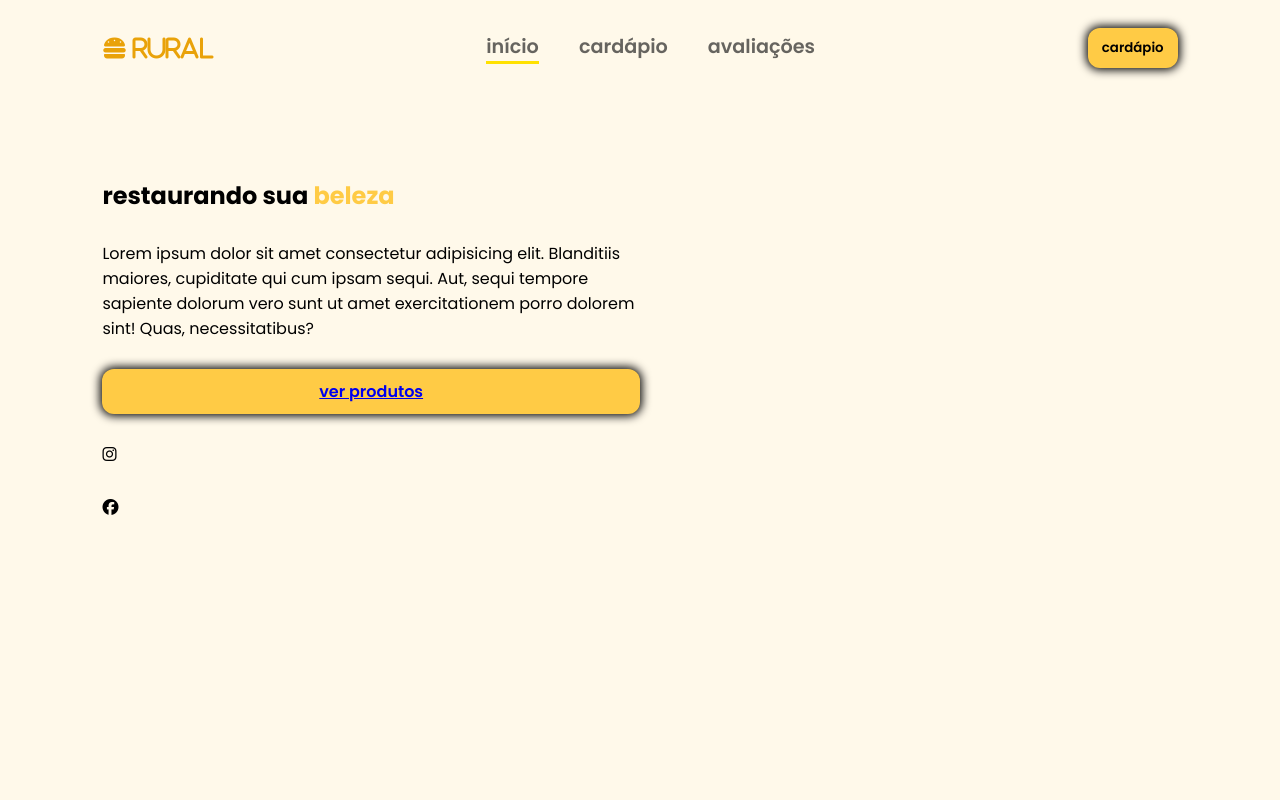
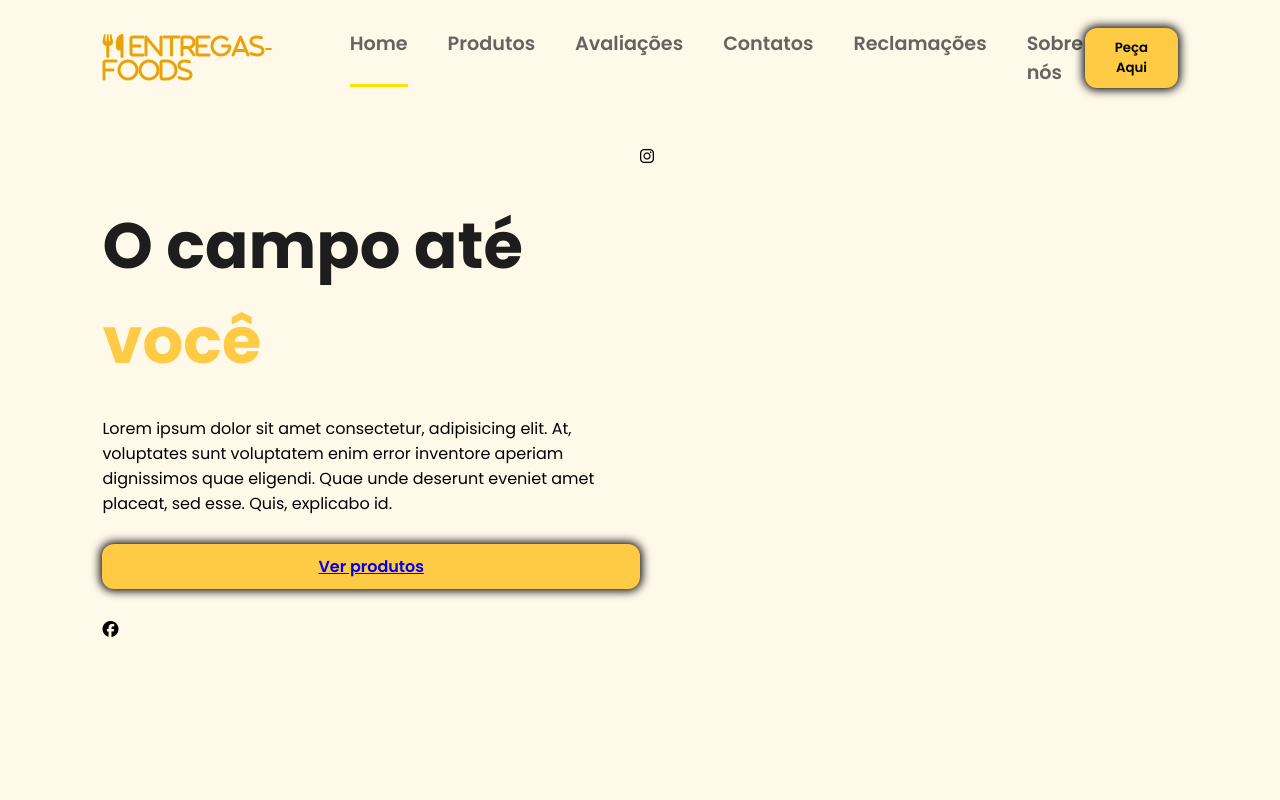
Before and after one commit to bivalerio123/projeto-agrinho, a plain HTML site: page index.html in a window 1280 px wide. Drawn offline with nearby package versions, Linux system fonts and the light colour scheme.

Commit message:
Add files via upload

```diff
--- a/index.html
+++ b/index.html
@@ -8,55 +8,60 @@
     <link rel="stylesheet" href="src/css/style.css">
     <link rel="stylesheet" href="src/css/header.css">
     <link rel="stylesheet" href="src/css/home.css">
-    <title>Document</title>
+    <title>Maravilha</title>
 </head>
 <body>
     <header class="cabecalho">
         <nav class="navbar">
-            <i class="fa-solid fa-burger" id="navlogo"> rural</i>
-
+            <i class="fa-solid fa-utensils" id="navlogo"> ENTREGAS-FOODS</i>
             <ul class="navlista">
-                <li class="navitem ativo"><a href="#home">início</a></li>
-                <li class="navitem"><a href="#cardapio">cardápio</a></li>
-                <li class="navitem"><a href="#avaliacoes">avaliações</a></li>
-
+                <li class="navitem ativo"><a href="#home">Home</a></li>
+                <li class="navitem"><a href="#produtos">Produtos</a></li>
+                <li class="navitem"><a href="#avaliacoes">Avaliações</a></li>
+                <li class="navitem"><a href="#contatos">Contatos</a></li>
+                <li class="navitem"><a href="#reclamacoes">Reclamações</a></li>
+                <li class="navitem"><a href="#sobre nos">Sobre nós</a></li>
             </ul>
-
-            <button class="btn-pedido">cardápio</button>
+            <button class="btn-pedido">Peça Aqui</button>
             <button class="btn-celular">
             <i class="fa-solid fa-bars"></i>
         </button>
         </nav>
         <div class="navcelular">
             <ul class="celularnavlista">
-                <li class="navitem"><a href="#home">início</a></li>
-                <li class="navitem"><a href="#cardapio">cardápio</a></li>
-                <li class="navitem"><a href="#avaliacoes">avaliações</a></li>
+                <li class="navitem"><a href="#home">Home</a></li>
+                <li class="navitem"><a href="#produtos">Produtos</a></li>
+                <li class="navitem"><a href="#avaliacoes">Avaliações</a></li>
+                <li class="navitem"><a href="#contatos">Contatos</a></li>
+                <li class="navitem"><a href="#reclamacoes">Reclamações</a></li>
+                <li class="navitem"><a href="#sobre nos">Sobre nós</a></li>
+            </ul>
+            <button class="btn-pedido">Peça Aqui</button>
+        </div>
 
-            </ul>
-            <button class="btn-pedido">cardápio</button>
-
-        </div>
     </header>
 
+
 <main id="conteudo">
+
 <section id="home">
     <div class="inicial">
-<h1 class="titulo">restaurando sua <span id="beleza">beleza</span></h1>
-<p class="descricao">Lorem ipsum dolor sit amet consectetur adipisicing elit. Blanditiis maiores, cupiditate qui cum ipsam sequi. Aut, sequi tempore sapiente dolorum vero sunt ut amet exercitationem porro dolorem sint! Quas, necessitatibus?</p>
+        <h1 class="titulo">O campo até <span id="vc">você</span>
+        </h1>
+        <p class="descricao">Lorem ipsum dolor sit amet consectetur, adipisicing elit. At, voluptates sunt voluptatem enim error inventore aperiam dignissimos quae eligendi. Quae unde deserunt eveniet amet placeat, sed esse. Quis, explicabo id.</p>
 
-<div class="botao-inicio">
-    <a href="#produtos" class="btn-pedido">ver produtos</a>
-</div>
-<div class="social_btn"><i class="fa-brands fa-instagram"></i></div>
-<div class="social_btn"><i class="fa-brands fa-facebook"></i></div>
-    </div>
-
-</section>
+        <div class="botao-inicio">
+            <a href="#produtos" class="btn-pedido">Ver produtos</a>
+        </div>
+        <div class="social_btn"><i
+            class="fa-brands fa-facebook"></i></div>
+        </div>
+        <div class="social_btn"><i
+            class="fa-brands fa-instagram"></i></div>
 
 
-
-
+    </div>
+</section>
 
 
 
@@ -67,12 +72,6 @@
 
 
 
-
-
-
-
-
-
     <script src="src/js/main.js"></script>
 </body>
 </html>
--- a/src/css/header.css
+++ b/src/css/header.css
@@ -9,9 +9,7 @@
 
 body {
     background-color: #fff9ea;
-
 }
-
 header {
     width: 100%;
     padding: 28px 8%;
@@ -34,6 +32,7 @@ header {
     display: flex;
     list-style: none;
     gap: 40px;
+
 }
 
 .navitem a {
@@ -41,10 +40,11 @@ header {
     color: #1d1d1dad;
     font-size: 1.2rem;
     font-weight: 600;
+
 }
 
 .navitem a:hover {
-    color: #e9a209
+    color: #ffe100;
 }
 
 .navitem.ativo {
@@ -60,10 +60,8 @@ header {
     display: none;
 }
 
-@media(max-width: 768px) {
-
-    .navlista,
-    .navbar .btn-pedido {
+@media (max-width: 768px) {
+    .navlista, .navbar .btn-pedido {
         display: none;
     }
 
@@ -88,6 +86,7 @@ header {
     flex-direction: column;
     gap: 12px;
     margin: 12px 0;
+
 }
 
 .celularnavlista .navitem {
--- a/src/css/home.css
+++ b/src/css/home.css
@@ -2,18 +2,20 @@
     display: flex;
     min-height: calc(100vh - 91px);
 }
-.inicial{
+
+.inicial {
     width: 50%;
     display: flex;
     flex-direction: column;
     gap: 28px;
     margin-top: 5%;
+}
 
-}
-.inicial.titulo {
+.inicial .titulo {
     font-size: 4rem;
     color: #1d1d1d;
 }
-#beleza{
+
+.inicial .titulo span {
     color: #ffcb45;
 }
--- a/src/css/style.css
+++ b/src/css/style.css
@@ -1,10 +1,13 @@
-body{
-    background-color: #fff0ea;
+body {
+    background-color: #fff9ea;
 }
-section{
+
+section {
     padding: 28px 8%;
+
 }
-.btn-pedido{
+
+.btn-pedido {
     border: none;
     display: flex;
     align-items: center;
@@ -14,9 +17,9 @@ section{
     padding: 10px 14px;
     font-weight: 600;
     box-shadow: 0px 0px 10px 2px #000000;
-    cursor: pointer;
     transition: background-color 0.3s ease;
 }
-.btn-pedido:hover{
+
+.btn-pedido:hover {
     background-color: #ffe100;
 }
--- a/src/js/main.js
+++ b/src/js/main.js
@@ -2,4 +2,7 @@ $(document).ready(function () {
     $('.btn-celular').on('click', function () {
         $('.navcelular').toggleClass('ativo');
         $('.btn-celular').find('i').toggleClass('fa-x');
+
     });
+
+});
```
Also changed, not shown: 2 other files.
